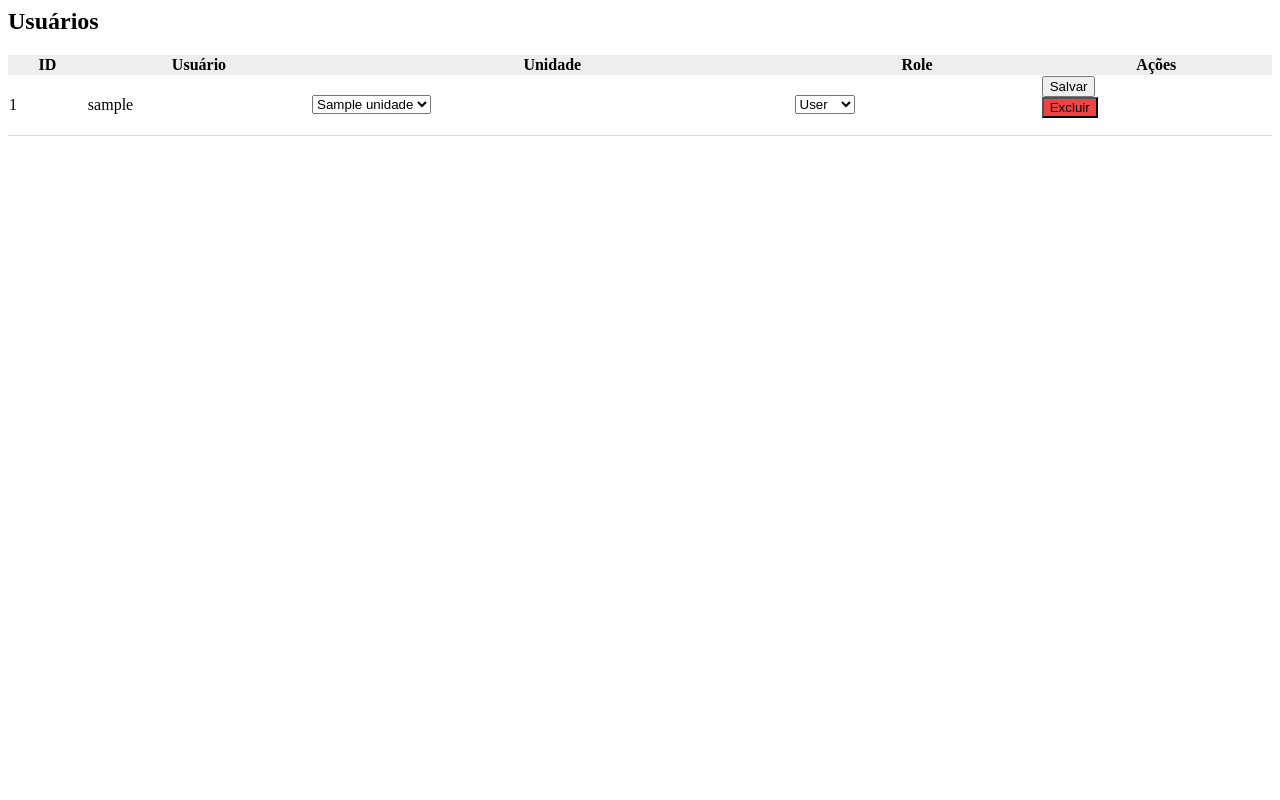
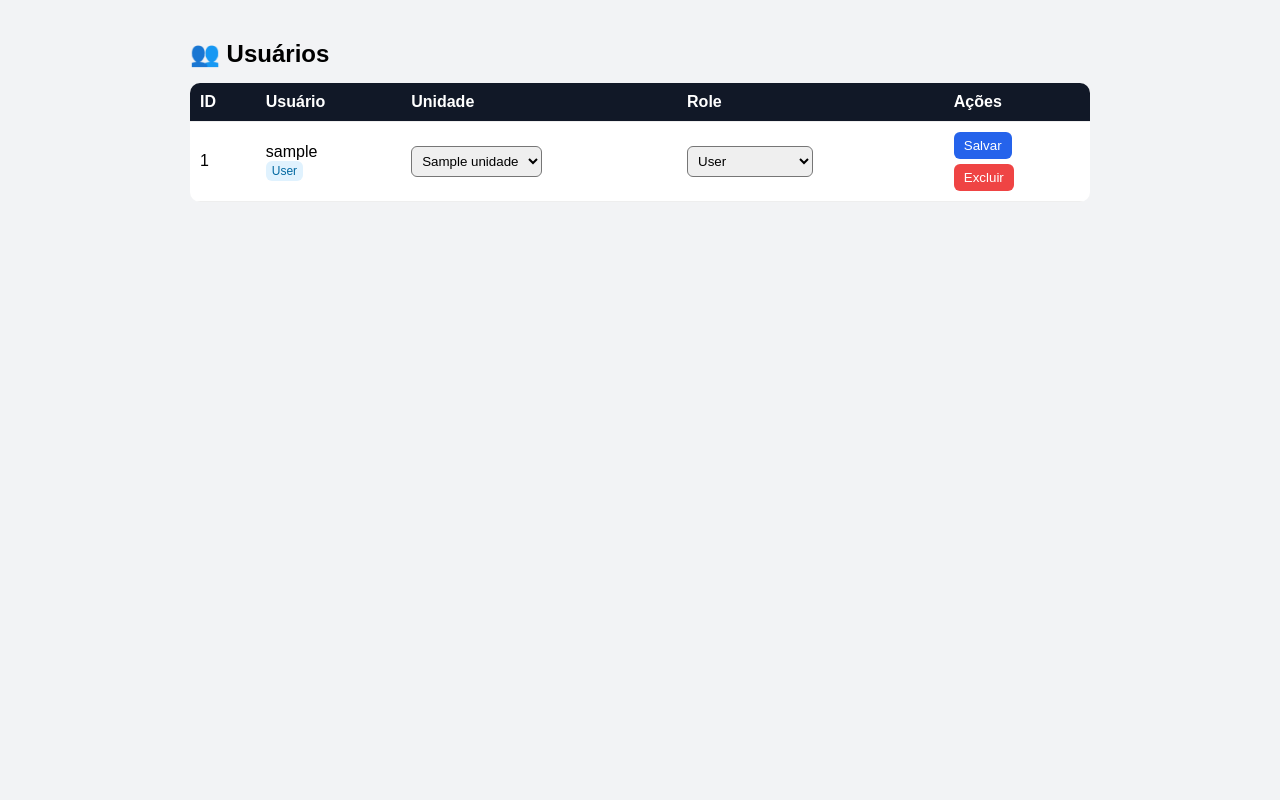
Before and after one commit to thiagoTBA/ata-online, a Flask app: page /admin/users in a window 1280 px wide. Run offline with Flask 3, Linux system fonts and the light colour scheme; the visitor is signed in with stand-in values (Sample User, id 1); tables that the repository leaves empty hold one stand-in row (values such as "Sample post"); a database or web service that is not in the repository returns one stand-in record (values such as "Sample title"); parts of the project's set-up code (start-up, migrations or seed data) failed here and were passed over; some libraries are stand-ins or nearby versions.

Commit message:
IAM unidades

```diff
--- a/templates/admin_users.html
+++ b/templates/admin_users.html
@@ -1,7 +1,91 @@
-<h2>Usuários</h2>
+<!DOCTYPE html>
+<html lang="pt-BR">
+<head>
+<meta name="viewport" content="width=device-width, initial-scale=1">
+<title>Admin - Usuários</title>
 
-<table style="width:100%; border-collapse:collapse;">
-<tr style="background:#eee">
+<style>
+body {
+  font-family: Arial;
+  background:#f2f3f5;
+  margin:0;
+}
+
+.container {
+  max-width:900px;
+  margin:auto;
+  padding:20px;
+}
+
+h2 {
+  margin-bottom:15px;
+}
+
+table {
+  width:100%;
+  border-collapse:collapse;
+  background:white;
+  border-radius:10px;
+  overflow:hidden;
+}
+
+th, td {
+  padding:10px;
+  text-align:left;
+}
+
+th {
+  background:#111827;
+  color:white;
+}
+
+tr {
+  border-bottom:1px solid #eee;
+}
+
+select {
+  padding:6px;
+  border-radius:6px;
+}
+
+button {
+  padding:6px 10px;
+  border:none;
+  border-radius:6px;
+  cursor:pointer;
+}
+
+.btn-save {
+  background:#2563eb;
+  color:white;
+}
+
+.btn-delete {
+  background:#ef4444;
+  color:white;
+  margin-top:5px;
+}
+
+.badge {
+  padding:3px 6px;
+  border-radius:6px;
+  font-size:12px;
+}
+
+.admin { background:#fee2e2; color:#b91c1c; }
+.unit { background:#fef3c7; color:#b45309; }
+.user { background:#e0f2fe; color:#0369a1; }
+</style>
+</head>
+
+<body>
+
+<div class="container">
+
+<h2>👥 Usuários</h2>
+
+<table>
+<tr>
   <th>ID</th>
   <th>Usuário</th>
   <th>Unidade</th>
@@ -10,11 +94,22 @@
 </tr>
 
 {% for u in users %}
-<tr style="border-bottom:1px solid #ddd">
+<tr>
 
 <form method="POST">
   <td>{{ u[0] }}</td>
-  <td>{{ u[1] }}</td>
+
+  <td>
+    {{ u[1] }}<br>
+
+    {% if u[2] == 'admin' %}
+      <span class="badge admin">Admin</span>
+    {% elif u[2] == 'unit_admin' %}
+      <span class="badge unit">Admin Unidade</span>
+    {% else %}
+      <span class="badge user">User</span>
+    {% endif %}
+  </td>
 
   <td>
     <select name="unidade_id">
@@ -29,21 +124,34 @@
   <td>
     <select name="role">
       <option value="user" {% if u[2]=='user' %}selected{% endif %}>User</option>
-      <option value="admin" {% if u[2]=='admin' %}selected{% endif %}>Admin</option>
+
+      <option value="unit_admin" {% if u[2]=='unit_admin' %}selected{% endif %}>
+        Admin Unidade
+      </option>
+
+      <option value="admin" {% if u[2]=='admin' %}selected{% endif %}>
+        Admin Sistema
+      </option>
     </select>
   </td>
 
   <td>
     <input type="hidden" name="user_id" value="{{ u[0] }}">
-    <button>Salvar</button>
+    <button class="btn-save">Salvar</button>
 </form>
 
     <form method="POST" action="/admin/delete_user/{{ u[0] }}"
           onsubmit="return confirm('Excluir usuário?')">
-      <button style="background:#ef4444">Excluir</button>
+      <button class="btn-delete">Excluir</button>
     </form>
+
   </td>
 
 </tr>
 {% endfor %}
 </table>
+
+</div>
+
+</body>
+</html>
```
